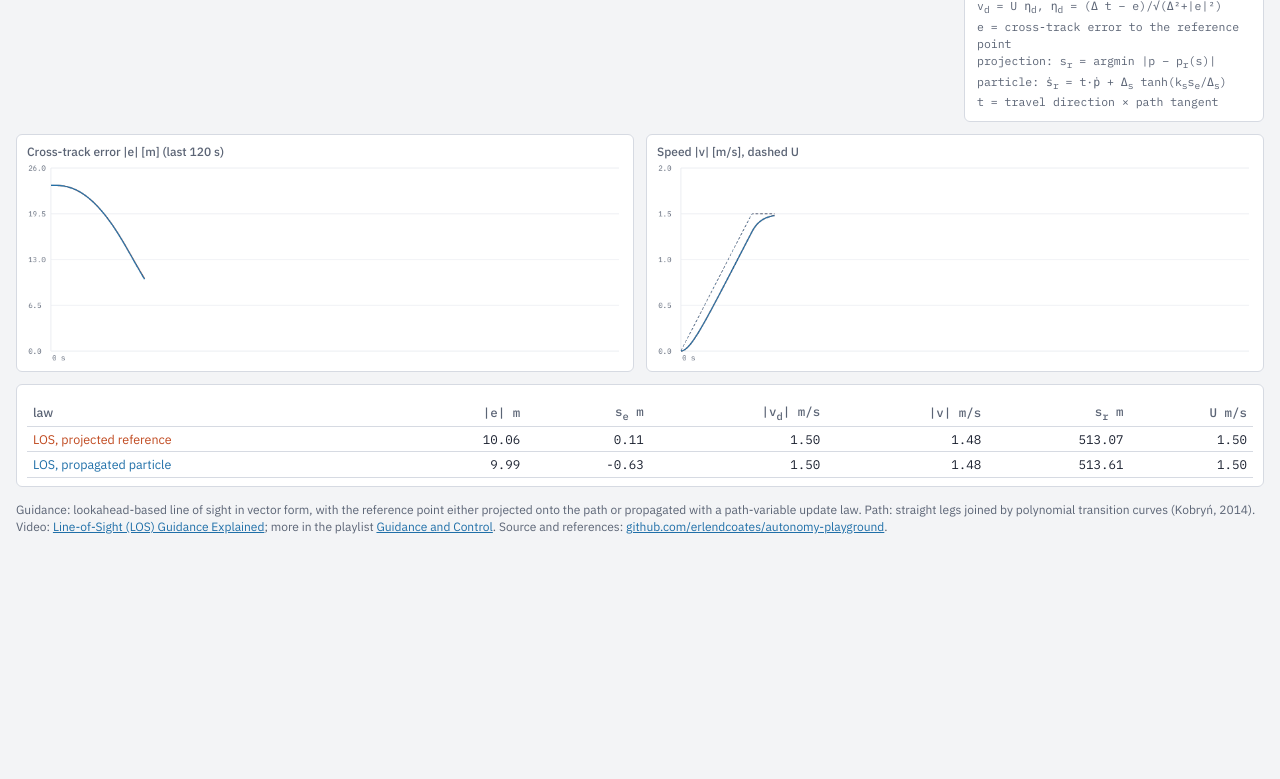
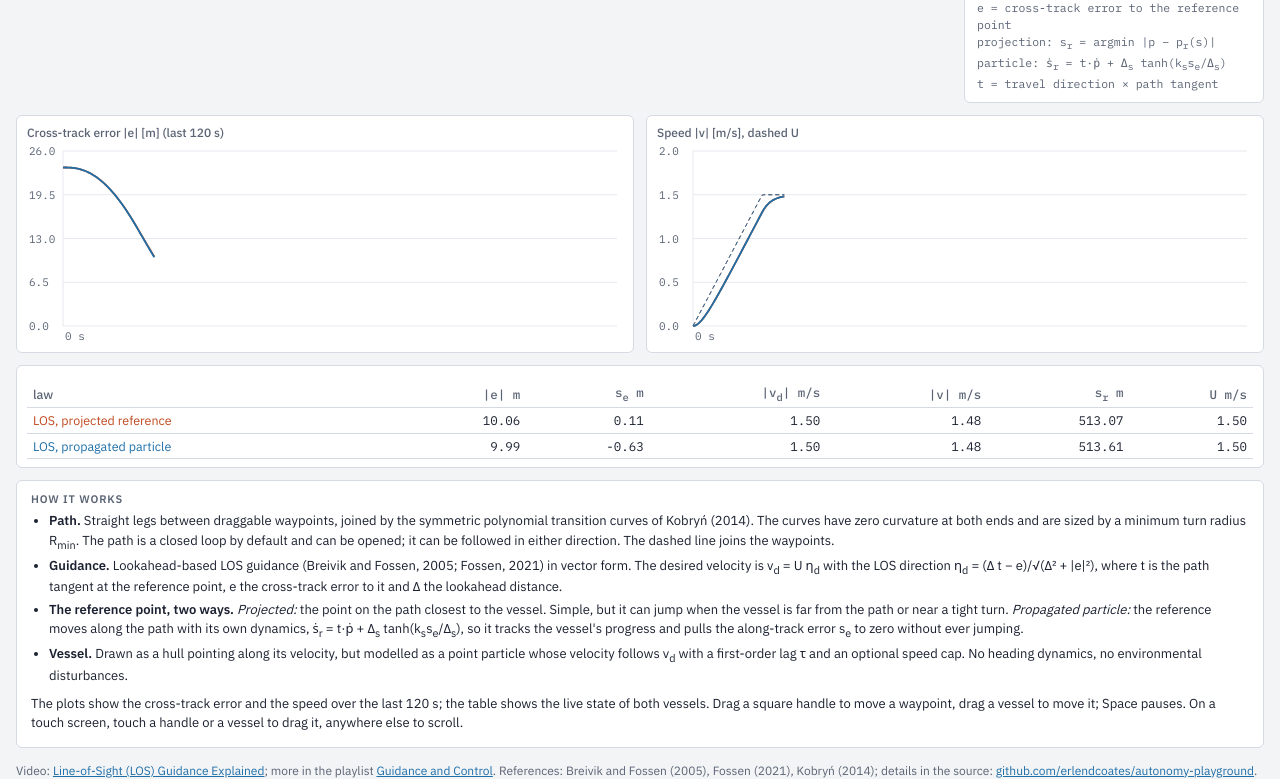
Before and after one commit to erlendcoates/autonomy-playground, a plain HTML site: page los-guidance/index.html in a window 1280 px wide. Shown: the part 720-1499 px from the top of the page. Before the commit the page ends 1255 px from the top, so only its background shows below. Drawn offline with Linux system fonts and the light colour scheme.

Commit message:
LOS Guidance and State Observer work on phones as well as on a PC
Both: the canvases are drawn at the screen's resolution, the view stays at the top on a narrow screen while the
controls and plots scroll under it, a touch drags only what it lands on (anywhere else it scrolls the page), a short
description at the top and the details in "How it works" at the bottom. Each app's folder has its own README
(LOS Guidance's from the old guidance-sandbox repository); the main README points to them.

```diff
--- a/los-guidance/index.html
+++ b/los-guidance/index.html
@@ -29,7 +29,7 @@ h1{font-size:18px;font-weight:600;margin:0;letter-spacing:.01em}
 @media (max-width:900px){.app{grid-template-columns:minmax(0,1fr)}}
 .panel{background:var(--panel);border:1px solid var(--line);border-radius:6px;min-width:0}
 .world{position:relative}
-canvas{display:block;width:100%;height:auto;touch-action:none;border-radius:6px}
+canvas{display:block;width:100%;height:auto;border-radius:6px}
 #world{aspect-ratio:16/9;max-width:100%}
 .hint{position:absolute;left:10px;top:8px;font-size:12px;color:var(--muted);pointer-events:none;
   background:color-mix(in srgb,var(--panel) 80%,transparent);padding:2px 6px;border-radius:4px}
@@ -56,6 +56,22 @@ button:focus-visible,input:focus-visible{outline:2px solid var(--accent);outline
 .strip{padding:8px 10px}
 .strip h3{font-size:12px;margin:0 0 4px;color:var(--muted);font-weight:500}
 .strip canvas{aspect-ratio:3/1;max-width:100%}
+/* the plots and the table span both columns under the map and the controls */
+.app>.bottom{grid-column:1/-1;margin-top:0}
+.app>.tablebox{grid-column:1/-1;padding:4px 10px 8px;overflow-x:auto}
+.about{margin-top:12px;padding:10px 14px;font-size:13px;line-height:1.5}
+.about h2{font-size:11px;text-transform:uppercase;letter-spacing:.08em;color:var(--muted);margin:0 0 4px;font-weight:600}
+.about ul{margin:4px 0 8px;padding-left:18px}.about li{margin:3px 0}.about p{margin:4px 0}
+.about code{font-family:var(--mono);font-size:12px}
+/* phones and narrow windows: the map stays in view while the controls and plots scroll under it,
+   and its legend moves below it */
+@media (max-width:900px) and (min-height:560px){.world{position:sticky;top:0;z-index:5;box-shadow:0 4px 10px -6px rgba(0,0,0,.35)}}
+@media (max-width:600px){
+  .legend{position:static;flex-direction:row;flex-wrap:wrap;gap:1px 12px;padding:4px 10px 6px;font-size:11.5px;background:none}
+  .legend .key{display:none}
+  .hint{font-size:11px;left:6px;top:6px}
+  table{font-size:12px}
+}
 table{border-collapse:collapse;width:100%;font-size:12.5px;margin-top:10px}
 th,td{text-align:right;padding:3px 6px;border-bottom:1px solid var(--line);font-variant-numeric:tabular-nums;font-family:var(--mono)}
 th:first-child,td:first-child{text-align:left;font-family:var(--sans)}
@@ -72,7 +88,7 @@ footer a{color:var(--accent)}
 
 <nav class="crumb"><a href="../">← Autonomy Playground</a></nav>
 <h1>LOS Guidance</h1>
-<div class="sub">Line-of-sight (LOS) guidance on a waypoint path, with two ways of choosing the reference point on the path: the orthogonal projection of the vessel, and a propagated path particle. Vessels are modelled as point particles with a first-order velocity lag and drawn pointing along their velocity. The path is straight legs joined by polynomial transition curves (Kobryń, 2014), closed into a loop by default; the dashed line joins the waypoints. Drag the square handles to reshape the path while the vessels are moving, drag a vessel to move it.</div>
+<div class="sub">Line-of-sight (LOS) guidance on a waypoint path, with two ways of choosing the reference point on the path: the orthogonal projection of the vessel, and a propagated path particle. Drag the square handles to reshape the path while the vessels are moving, or drag a vessel to move it.</div>
 
 <div class="watch">▶ Video: <a href="https://youtu.be/e-B-lBFzHRs">Line-of-Sight (LOS) Guidance Explained: Path Following for USVs, AUVs and Drones</a> · playlist <a href="https://www.youtube.com/playlist?list=PLcYnzy5eJtss">Guidance and Control</a></div>
 <div class="app">
@@ -82,7 +98,7 @@ footer a{color:var(--accent)}
     <div class="legend">
       <div><span class="sw" style="background:var(--a)"></span>LOS, projected reference</div>
       <div><span class="sw" style="background:var(--b)"></span>LOS, propagated particle</div>
-      <div style="color:var(--muted)">| reference point on the path · → velocity v · ⇢ command v<sub>d</sub> · ▲ travel direction</div>
+      <div class="key" style="color:var(--muted)">| reference point on the path · → velocity v · ⇢ command v<sub>d</sub> · ▲ travel direction</div>
     </div>
   </div>
 
@@ -114,13 +130,12 @@ footer a{color:var(--accent)}
     <div class="row"><label for="speed"><span class="nm">time scale ×</span> <span class="v" id="speedV"></span></label><input type="range" id="speed" min="0.5" max="20" step="0.5" value="4"></div>
     <div class="eq">v<sub>d</sub> = U η<sub>d</sub>, η<sub>d</sub> = (Δ t − e)/√(Δ²+|e|²)<br>e = cross-track error to the reference point<br>projection: s<sub>r</sub> = argmin |p − p<sub>r</sub>(s)|<br>particle: ṡ<sub>r</sub> = t·ṗ + Δ<sub>s</sub> tanh(k<sub>s</sub>s<sub>e</sub>/Δ<sub>s</sub>)<br>t = travel direction × path tangent</div>
   </div>
-</div>
 
 <div class="bottom">
   <div class="panel strip"><h3>Cross-track error |e| [m] (last 120 s)</h3><canvas id="chartE" width="900" height="300"></canvas></div>
   <div class="panel strip"><h3>Speed |v| [m/s], dashed U</h3><canvas id="chartV" width="900" height="300"></canvas></div>
 </div>
-<div class="panel" style="padding:4px 10px 8px;margin-top:12px">
+<div class="panel tablebox">
 <table aria-label="Live state">
 <thead><tr><th>law</th><th>|e| m</th><th>s<sub>e</sub> m</th><th>|v<sub>d</sub>| m/s</th><th>|v| m/s</th><th>s<sub>r</sub> m</th><th>U m/s</th></tr></thead>
 <tbody>
@@ -128,9 +143,35 @@ footer a{color:var(--accent)}
 <tr><td class="bc">LOS, propagated particle</td><td id="b0"></td><td id="b1"></td><td id="b2"></td><td id="b3"></td><td id="b4"></td><td id="b5"></td></tr>
 </tbody></table>
 </div>
+</div>
+
+<div class="panel about">
+<h2>How it works</h2>
+<ul>
+<li><b>Path.</b> Straight legs between draggable waypoints, joined by the symmetric polynomial transition curves of
+Kobryń (2014). The curves have zero curvature at both ends and are sized by a minimum turn radius
+R<sub>min</sub>. The path is a closed loop by default and can be opened; it can be followed in either direction.
+The dashed line joins the waypoints.</li>
+<li><b>Guidance.</b> Lookahead-based LOS guidance (Breivik and Fossen, 2005; Fossen, 2021) in vector form. The
+desired velocity is v<sub>d</sub> = U η<sub>d</sub> with the LOS direction
+η<sub>d</sub> = (Δ t − e)/√(Δ² + |e|²), where t is the path tangent at the reference point, e the cross-track
+error to it and Δ the lookahead distance.</li>
+<li><b>The reference point, two ways.</b> <i>Projected:</i> the point on the path closest to the vessel. Simple,
+but it can jump when the vessel is far from the path or near a tight turn. <i>Propagated particle:</i> the
+reference moves along the path with its own dynamics, ṡ<sub>r</sub> = t·ṗ + Δ<sub>s</sub>
+tanh(k<sub>s</sub>s<sub>e</sub>/Δ<sub>s</sub>), so it tracks the vessel's progress and pulls the along-track
+error s<sub>e</sub> to zero without ever jumping.</li>
+<li><b>Vessel.</b> Drawn as a hull pointing along its velocity, but modelled as a point particle whose velocity
+follows v<sub>d</sub> with a first-order lag τ and an optional speed cap. No heading dynamics, no environmental
+disturbances.</li>
+</ul>
+<p>The plots show the cross-track error and the speed over the last 120 s; the table shows the live state of both
+vessels. Drag a square handle to move a waypoint, drag a vessel to move it; Space pauses. On a touch screen, touch
+a handle or a vessel to drag it, anywhere else to scroll.</p>
+</div>
 
 <footer>
-Guidance: lookahead-based line of sight in vector form, with the reference point either projected onto the path or propagated with a path-variable update law. Path: straight legs joined by polynomial transition curves (Kobryń, 2014). Video: <a href="https://youtu.be/e-B-lBFzHRs">Line-of-Sight (LOS) Guidance Explained</a>; more in the playlist <a href="https://www.youtube.com/playlist?list=PLcYnzy5eJtss">Guidance and Control</a>. Source and references: <a href="https://github.com/erlendcoates/autonomy-playground">github.com/erlendcoates/autonomy-playground</a>.
+Video: <a href="https://youtu.be/e-B-lBFzHRs">Line-of-Sight (LOS) Guidance Explained</a>; more in the playlist <a href="https://www.youtube.com/playlist?list=PLcYnzy5eJtss">Guidance and Control</a>. References: Breivik and Fossen (2005), Fossen (2021), Kobryń (2014); details in the source: <a href="https://github.com/erlendcoates/autonomy-playground">github.com/erlendcoates/autonomy-playground</a>.
 </footer>
 
 <script>
@@ -235,7 +276,11 @@ function step(V,law,dt){
 // ------------------------------------------------------------------ rendering
 const cv=document.getElementById('world'), ctx=cv.getContext('2d');
 const WORLD={x0:-20,x1:260,y0:-10,y1:140}; let sc=1,ox=0,oy=0;
-function fitWorld(){ const w=cv.width,h=cv.height; sc=Math.min(w/(WORLD.x1-WORLD.x0),h/(WORLD.y1-WORLD.y0)); ox=(w-sc*(WORLD.x1-WORLD.x0))/2-WORLD.x0*sc; oy=(h+sc*(WORLD.y1-WORLD.y0))/2+WORLD.y0*sc; }
+// every canvas is drawn in CSS pixels at the screen's resolution: sized to its box times devicePixelRatio
+function fitCanvas(c,g){ const d=window.devicePixelRatio||1, w=c.clientWidth||1, h=c.clientHeight||1;
+  if(c.width!==Math.round(w*d)||c.height!==Math.round(h*d)){ c.width=Math.round(w*d); c.height=Math.round(h*d); }
+  g.setTransform(d,0,0,d,0,0); return [w,h]; }
+function fitWorld(){ const [w,h]=fitCanvas(cv,ctx); sc=Math.min(w/(WORLD.x1-WORLD.x0),h/(WORLD.y1-WORLD.y0)); ox=(w-sc*(WORLD.x1-WORLD.x0))/2-WORLD.x0*sc; oy=(h+sc*(WORLD.y1-WORLD.y0))/2+WORLD.y0*sc; }
 const W2S=(x,y)=>[ox+x*sc,oy-y*sc], S2W=(X,Y)=>[(X-ox)/sc,(oy-Y)/sc];
 const css=n=>getComputedStyle(document.documentElement).getPropertyValue(n).trim();
 function arrow(x0,y0,x1,y1,color,width,dashed){ ctx.save(); ctx.strokeStyle=color; ctx.fillStyle=color; ctx.lineWidth=width; if(dashed) ctx.setLineDash([5,4]);
@@ -243,17 +288,18 @@ function arrow(x0,y0,x1,y1,color,width,dashed){ ctx.save(); ctx.strokeStyle=colo
   ctx.beginPath(); ctx.moveTo(x1,y1); ctx.lineTo(x1-L*Math.cos(a-0.4),y1-L*Math.sin(a-0.4)); ctx.lineTo(x1-L*Math.cos(a+0.4),y1-L*Math.sin(a+0.4)); ctx.closePath(); ctx.fill(); ctx.restore(); }
 
 function hull(X,Y,psi,col){ // ~8 m vessel, at least 22 px long; body frame x forward, y to port (screen y is flipped)
-  const L=Math.max(28,8*sc), B=0.36*L; ctx.save(); ctx.translate(X,Y); ctx.rotate(-psi);
+  const L=Math.max(22,8*sc), B=0.36*L; ctx.save(); ctx.translate(X,Y); ctx.rotate(-psi);
   ctx.beginPath(); ctx.moveTo(0.5*L,0);
   ctx.quadraticCurveTo(0.3*L,-0.5*B,0.05*L,-0.5*B); ctx.lineTo(-0.5*L,-0.45*B); ctx.lineTo(-0.5*L,0.45*B); ctx.lineTo(0.05*L,0.5*B);
   ctx.quadraticCurveTo(0.3*L,0.5*B,0.5*L,0); ctx.closePath();
   ctx.fillStyle=col; ctx.globalAlpha=.25; ctx.fill(); ctx.globalAlpha=1; ctx.strokeStyle=col; ctx.lineWidth=2; ctx.stroke();
   ctx.fillStyle=col; ctx.beginPath(); ctx.arc(0,0,2.5,0,7); ctx.fill(); ctx.restore(); }
 function draw(){
-  fitWorld(); const w=cv.width,h=cv.height; ctx.clearRect(0,0,w,h); ctx.fillStyle=css('--panel'); ctx.fillRect(0,0,w,h);
+  fitWorld(); const w=cv.clientWidth,h=cv.clientHeight; ctx.clearRect(0,0,w,h); ctx.fillStyle=css('--panel'); ctx.fillRect(0,0,w,h);
   ctx.strokeStyle=css('--grid'); ctx.lineWidth=1; ctx.font='11px '+css('--mono'); ctx.fillStyle=css('--muted');
-  for(let x=Math.ceil(WORLD.x0/20)*20;x<=WORLD.x1;x+=20){const [X]=W2S(x,0); ctx.beginPath();ctx.moveTo(X,0);ctx.lineTo(X,h);ctx.stroke(); ctx.fillText(x+'',X+2,h-4);}
-  for(let y=Math.ceil(WORLD.y0/20)*20;y<=WORLD.y1;y+=20){const [,Y]=W2S(0,y); ctx.beginPath();ctx.moveTo(0,Y);ctx.lineTo(w,Y);ctx.stroke(); ctx.fillText(y+'',4,Y-2);}
+  const lab=20*sc<34?40:20;                                                    // label every 40 m on a narrow map
+  for(let x=Math.ceil(WORLD.x0/20)*20;x<=WORLD.x1;x+=20){const [X]=W2S(x,0); ctx.beginPath();ctx.moveTo(X,0);ctx.lineTo(X,h);ctx.stroke(); if(x%lab===0) ctx.fillText(x+'',X+2,h-4);}
+  for(let y=Math.ceil(WORLD.y0/20)*20;y<=WORLD.y1;y+=20){const [,Y]=W2S(0,y); ctx.beginPath();ctx.moveTo(0,Y);ctx.lineTo(w,Y);ctx.stroke(); if(y%lab===0&&Y>24) ctx.fillText(y+'',4,Y-2);}
   // waypoint polygon
   ctx.save(); ctx.strokeStyle=css('--muted'); ctx.globalAlpha=.9; ctx.lineWidth=1.3; ctx.setLineDash([6,5]); ctx.beginPath();
   wps.forEach(([x,y],i)=>{const [X,Y]=W2S(x,y); if(i===0) ctx.moveTo(X,Y); else ctx.lineTo(X,Y);}); if(path.isLoop) ctx.closePath(); ctx.stroke(); ctx.restore();
@@ -278,7 +324,7 @@ function draw(){
   document.getElementById('hint').textContent=`t = ${tSim.toFixed(1)} s · ×${P.speed} · ${path.isLoop?'loop':'open'} L = ${path.L.toFixed(0)} m · ${dir>0?'forward':'reverse'}${running?'':' · paused'}`;
 }
 function drawStrip(c,key,key2){
-  const g=c.getContext('2d'); const w=c.width,h=c.height; g.clearRect(0,0,w,h); const win=120,t1=tSim,t0=Math.max(0,t1-win);
+  const g=c.getContext('2d'); const [w,h]=fitCanvas(c,g); g.clearRect(0,0,w,h); const win=120,t1=tSim,t0=Math.max(0,t1-win);
   let ymax=1e-6; for(const k of ['proj','part']){const H=veh[k].hist; for(let i=0;i<H.t.length;i++) if(H.t[i]>=t0) ymax=Math.max(ymax,H[key][i],key2?H[key2][i]:0);} ymax=Math.ceil(ymax*1.1*2)/2||1;
   const padL=36,padB=18,padT=6,padR=6; const X=t=>padL+(t-t0)/win*(w-padL-padR), Y=v=>h-padB-(v/ymax)*(h-padB-padT);
   g.strokeStyle=css('--grid'); g.lineWidth=1; g.font='11px '+css('--mono'); g.fillStyle=css('--muted');
@@ -317,14 +363,20 @@ function rebuildKeepingPoints(){ // keep the reference points as world points, r
   for(const k of ['proj','part']) if(keep[k]) veh[k].s_r=pathProject(keep[k][0],keep[k][1]); }
 
 let drag=null;
-function hit(ev){ const r=cv.getBoundingClientRect(); const X=(ev.clientX-r.left)*cv.width/r.width, Y=(ev.clientY-r.top)*cv.height/r.height;
-  for(let i=0;i<wps.length;i++){const [HX,HY]=W2S(wps[i][0],wps[i][1]); if(Math.hypot(HX-X,HY-Y)<12) return {type:'wp',i};}
-  for(const k of ['proj','part']){const [VX,VY]=W2S(veh[k].p[0],veh[k].p[1]); if(Math.hypot(VX-X,VY-Y)<16) return {type:'veh',k};}
-  return null; }
-cv.addEventListener('pointerdown',ev=>{ const h=hit(ev); if(!h) return; cv.setPointerCapture(ev.pointerId); drag=h; });
-cv.addEventListener('pointermove',ev=>{ if(!drag) return; const r=cv.getBoundingClientRect(); const X=(ev.clientX-r.left)*cv.width/r.width, Y=(ev.clientY-r.top)*cv.height/r.height; const [wx,wy]=S2W(X,Y);
+function hit(ev,touch){ const r=cv.getBoundingClientRect(); const X=ev.clientX-r.left, Y=ev.clientY-r.top;
+  const rw=touch?22:9, rv=touch?24:13;                                         // pick radius, CSS px
+  let best=null,bd=Infinity;
+  for(let i=0;i<wps.length;i++){const [HX,HY]=W2S(wps[i][0],wps[i][1]); const d=Math.hypot(HX-X,HY-Y); if(d<rw&&d<bd){bd=d;best={type:'wp',i};}}
+  for(const k of ['proj','part']){const [VX,VY]=W2S(veh[k].p[0],veh[k].p[1]); const d=Math.hypot(VX-X,VY-Y); if(d<rv&&d<bd){bd=d;best={type:'veh',k};}}
+  return best; }
+// a finger on a handle or a vessel drags it; anywhere else on the map it scrolls the page as usual
+cv.addEventListener('touchstart',ev=>{ const t=ev.touches[0]; if(ev.touches.length===1&&hit(t,true)) ev.preventDefault(); },{passive:false});
+cv.addEventListener('touchmove',ev=>{ if(drag) ev.preventDefault(); },{passive:false});
+cv.addEventListener('pointerdown',ev=>{ const h=hit(ev,ev.pointerType==='touch'); if(!h) return; cv.setPointerCapture(ev.pointerId); drag=h; });
+cv.addEventListener('pointermove',ev=>{ if(!drag) return; const r=cv.getBoundingClientRect(); const X=ev.clientX-r.left, Y=ev.clientY-r.top; const [wx,wy]=S2W(X,Y);
   if(drag.type==='wp'){ wps[drag.i]=[wx,wy]; rebuildKeepingPoints(); }
   else { const V=veh[drag.k]; V.p=[wx,wy]; V.v=[0,0]; V.trail=[]; V.s_r=pathProject(wx,wy); } });
+cv.addEventListener('pointermove',ev=>{ if(!drag&&ev.pointerType==='mouse') cv.style.cursor=hit(ev,false)?'grab':''; });
 const endDrag=()=>{drag=null;}; cv.addEventListener('pointerup',endDrag); cv.addEventListener('pointercancel',endDrag);
 
 buildPath(); resetVehicles(); requestAnimationFrame(frame);
```
Also changed, not shown: state-observer/index.html (+25 -8 lines), README.md, los-guidance/README.md (added), state-observer/README.md (added).
